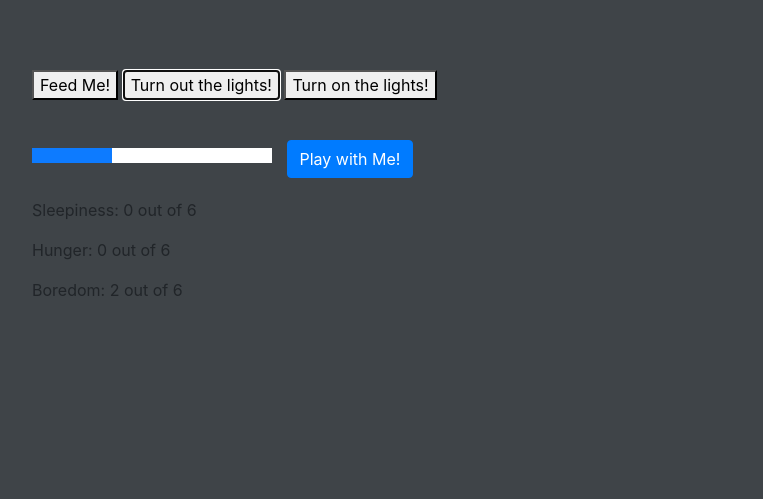
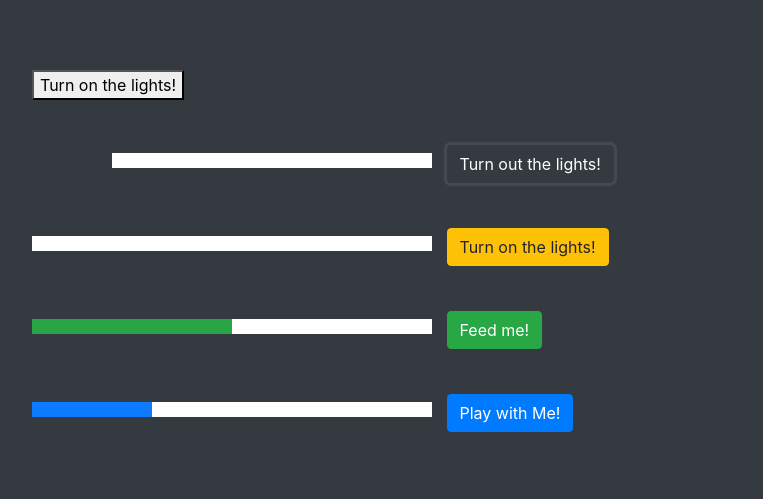
Before and after one commit to lbrantcollins/Tomagotchi-Mini-Project, a plain HTML site: page index.html in a window 1280 px wide. Both pictures are taken after a click on the button "Turn out the lights!". Shown: the top 499 px of the page, without its empty margins (18-781 px from the left). Drawn offline with nearby package versions, Linux system fonts and the light colour scheme; grey boxes are pictures that could not be loaded.

Commit message:
button and progress bars styled for sleepiness, boredom, and hunger

```diff
--- a/css/style.css
+++ b/css/style.css
@@ -23,37 +23,38 @@ button {
 	border: 2px solid black;*/
 }
 
-#boredom-div {
-	margin: 50px;
-	padding: 50px;
+.meter-div {
+	/*margin: 10px;*/
+	padding-top: 5px;
 }
 
-#boredom-meter {
+.meter {
   display: inline-flex;
-  /*justify-content: space-around;*/
   justify-content: left;
-  /*border: 1px solid black;*/
-  width: 240px;
+  width: 400px;
   height: 15px;
   background-color: white;
   margin-right: 10px;
-  /*margin-left: auto;
-  margin-right: auto;
-  margin-top: 5px;
-  margin-bottom: 30px;*/
 }
 
-/*.div-base-color {
-	background-color: white;
-}*/
-.div-alert-color {
+.sleep-meter-color {
+  background-color: #343A40;
+}
+.wake-meter-color {
+  background-color: #FFC105;
+}
+.hunger-meter-color {
+  background-color: #28A645;
+}
+.boredom-meter-color {
+  background-color: #0D7BFF;
+}
+.meter-alert-color {
   background-color: red;
 }
-.div-meter-color {
-	background-color: #0D7BFF;
-}
 
-.div-specs {
+
+.meter-specs {
   display: flex;
   justify-content: space-evenly;
   align-items: center;
--- a/index.html
+++ b/index.html
@@ -14,24 +14,39 @@
 	<div id="container">
 
 		<div id="buttons">
-			<button id="feed-me">Feed Me!</button>
-			<button id="turn-out-lights">Turn out the lights!</button>
 			<button id="turn-on-lights">Turn on the lights!</button>
 		</div>
 
-		<div id="boredom">
-			<div id="boredom-meter">
+		<div class="meter-div">
+			<div id="sleep-meter" class="meter">
+	  		</div>
+	  		<button id="turn-out-lights" type="button" class="btn btn-dark">Turn out the lights!</button>
+	  	</div>
+
+	  	<div class="meter-div">
+			<div id="wake-meter" class="meter">
+	  		</div>
+	  		<button id="turn-on-lights" type="button" class="btn btn-warning">Turn on the lights!</button>
+	  	</div>
+
+		<div class="meter-div">
+			<div id="hunger-meter" class="meter">
+	  		</div>
+	  		<button id="feed-me" type="button" class="btn btn-success">Feed me!</button>
+	  	</div>
+
+		<div class="meter-div">
+			<div id="boredom-meter" class="meter">
 	  		</div>
 	  		<button id="play-with-me" type="button" class="btn btn-primary">Play with Me!</button>
-	  		<!-- <button id="play-with-me">Play with Me!</button> -->
 	  	</div>
 
 
-		<div id="counters">
+<!-- 		<div id="counters">
 			<p>Sleepiness: <span id="sleep-count">0</span> <span class="limit"></span></p>
 			<p>Hunger: <span id="hunger-count">0</span> <span class="limit"></span></p>
 			<p>Boredom: <span  id="boredom-count">0</span> <span class="limit"></span></p>
-		</div>
+		</div> -->
 
 		<!-- Simon's cat looking up expectantly (starting point)  -->
 		<div id="image-div">
--- a/js/app.js
+++ b/js/app.js
@@ -9,17 +9,18 @@ class ClassTomagotchi {
 		this.name = name;
 		this.age = 1;
 		this.ageLimit = 5;
-		this.ageIntervalDefault = 13;
+		this.ageIntervalDefault = 20;
 
 		this.sleepiness = 0;
-		this.sleepIntervalDefault = 11;
+		this.sleepIntervalDefault = 7;
 		this.hunger = 0;
-		this.hungerIntervalDefault = 8;
+		this.hungerIntervalDefault = 3;
 		this.boredom = 0;
-		this.boredomIntervalDefault = 3;
+		this.boredomIntervalDefault = 5;
 
-		this.sleepHungerBoredomLimit = 6;  // must be an even number
-		this.warningTime = 5,
+		this.sleepHungerBoredomLimit = 10;  // must be an even number
+		this.sleepHungerBoredomWarningTime = 7;
+		this.sleepHungerBoredomBackup = 6;
 
 		this.wake = 0;
 		this.wakeIntervalDefault = 3;
@@ -29,7 +30,7 @@ class ClassTomagotchi {
 	// age never gets decremented
 	// and wake gets set back to zero after sleep
 	decrementMeter (characteristic) {;
-		characteristic = Math.max(0, characteristic -  parseInt(this.sleepHungerBoredomLimit / 2));
+		characteristic = Math.max(0, characteristic - this.sleepHungerBoredomBackup);
 		return characteristic;
 	}
 	// increment the sleep, hunger, boredom (and age and wake) meters
@@ -81,15 +82,24 @@ const game = {
 	// Let the Tomagotchi sleep (turn off the lights)
 	turnOutLights() {
 		// console.log("inside turnOutLights");
+		const currentCount = this.tomagotchi.sleepiness;
 		this.tomagotchi.sleepiness = this.tomagotchi.decrementMeter(this.tomagotchi.sleepiness);
 		// change CSS image/animation to dark background
 		// and dark, sleeping image of pet
 		$("#image-src").attr("src", "https://giphy.com/embed/1URlthYDD9ZfNe68JT");
-		$("body").css("background-color", "#3F4448");
+		$("body").css("background-color", "#343A40");
+		const numToRemove = Math.min(currentCount, this.tomagotchi.sleepHungerBoredomBackup);
+		console.log("currentCount = " + currentCount);
+		console.log("numToRemove = " + numToRemove);
+		for (let i = 0; i < numToRemove;  i++) {
+			console.log("div index: " + (currentCount - i));
+	   	$("#sleep-meter" + (currentCount - i)).remove();
+		}
 		//******************
 		//****************** stall the boredom and hunger timers
 		//****************** start the wake timer
 		//******************
+
 	},
 
 	// Wake up the Tomagotchi (turn on the lights)
@@ -101,11 +111,21 @@ const game = {
 	},
 
 	feedTomagotchi() {
-		// console.log("inside feedTomagotchi");
+		console.log("inside feedTomagotchi");
+		const currentCount = this.tomagotchi.hunger;
+		console.log("currentCount = ", currentCount);
 		this.tomagotchi.hunger = this.tomagotchi.decrementMeter(this.tomagotchi.hunger);
-		// change CSS image/animation to hungry pet
+		console.log("hunger meter = ", this.tomagotchi.hunger);
+		// change CSS image/animation happy heart
 		$("#image-src").attr("src", "https://giphy.com/embed/1r94BxRXEi2l5YnGVp");
 		$("body").css("background-color", "lavender");
+		const numToRemove = Math.min(currentCount, this.tomagotchi.sleepHungerBoredomBackup);
+		console.log("currentCount = " + currentCount);
+		console.log("numToRemove = " + numToRemove);
+		for (let i = 0; i < numToRemove;  i++) {
+			console.log("div index: " + (currentCount - i));
+	   	$("#hunger-meter" + (currentCount - i)).remove();
+		}
 	},
 
 	// play with the tomagotchi
@@ -116,12 +136,12 @@ const game = {
 		// change CSS image/animation to playing pet
 		$("#image-src").attr("src", "https://giphy.com/embed/2zotXB1xGbTB28cKAD");
 		$("body").css("background-color", "lavender");
-		const numToRemove = Math.min(currentCount, parseInt(this.tomagotchi.sleepHungerBoredomLimit / 2));
+		const numToRemove = Math.min(currentCount, this.tomagotchi.sleepHungerBoredomBackup);
 		console.log("currentCount = " + currentCount);
 		console.log("numToRemove = " + numToRemove);
 		for (let i = 0; i < numToRemove;  i++) {
 			console.log("div index: " + (currentCount - i));
-	   	$("#boredom-div" + (currentCount - i)).remove();
+	   	$("#boredom-meter" + (currentCount - i)).remove();
 		}
 
 	   // $("#boredom-div1").remove();
@@ -164,16 +184,16 @@ const game = {
 		}
 	},
 
-	updateScoreBoard() {
-		// console.log("inside updateScoreBoard");
-		// console.log("sleep", this.tomagotchi.sleepiness,
-			// "hunger", this.tomagotchi.hunger,
-			// "boredom", this.tomagotchi.boredom,
-			// "age", this.tomagotchi.age);
-		$('#sleep-count').text(this.tomagotchi.sleepiness);
-		$('#hunger-count').text(this.tomagotchi.hunger);
-		$('#boredom-count').text(this.tomagotchi.boredom);
-	},
+	// updateScoreBoard() {
+	// 	// console.log("inside updateScoreBoard");
+	// 	// console.log("sleep", this.tomagotchi.sleepiness,
+	// 		// "hunger", this.tomagotchi.hunger,
+	// 		// "boredom", this.tomagotchi.boredom,
+	// 		// "age", this.tomagotchi.age);
+	// 	$('#sleep-count').text(this.tomagotchi.sleepiness);
+	// 	$('#hunger-count').text(this.tomagotchi.hunger);
+	// 	$('#boredom-count').text(this.tomagotchi.boredom);
+	// },
 
 	runGame() {
 		// MDN timer -- returns a handle that can be used to stop timer
@@ -185,48 +205,57 @@ const game = {
 	   	this.timeElapsed++;
 	   	console.log(`time: ${this.timeElapsed}`);
 
+
 	   	// a failsafe to get out of the timer after a long time of playing
 			if (this.timeElapsed >= this.maxTimeLengthOfGame) {
 				clearInterval(timer);
 				console.log("Game too long!\n Thank goodness I put in a failsafe to stop the game so you can rest!");
 			}
 
-	   	// $('#timer').text(`Time: ${this.time}s`);
 
 	   	// Sleepiness increase (slowest to change)
 	   	if (this.timeElapsed % this.tomagotchi.sleepIntervalDefault === 0) {
 	   		this.tomagotchi.sleepiness = this.tomagotchi.incrementMeter(this.tomagotchi.sleepiness);
-	   		// console.log("increasing sleep counter: " + this.tomagotchi.sleepiness);
-	   		if (this.tomagotchi.sleepiness >= this.tomagotchi.warningTime) {
+	   		$div = $("<div/>");
+	   		$div.attr("class", "meter-specs sleep-meter-color");
+	   		$div.attr("id", "sleep-meter" + this.tomagotchi.sleep);
+	   		if (this.tomagotchi.sleepiness >= this.tomagotchi.sleepHungerBoredomWarningTime) {
 	   			// show sleeping Tomagotchi
 	   			$("#image-src").attr("src", "https://giphy.com/embed/1URlthYDD9ZfNe68JT");
+	   			$div.attr("class", "meter-specs meter-alert-color");
 	   		}
+	   		$("#sleep-meter").append($div);
 	   	}
+
 	   	// Hunger increase
 	   	if (this.timeElapsed % this.tomagotchi.hungerIntervalDefault === 0) {
 	   		this.tomagotchi.hunger = this.tomagotchi.incrementMeter(this.tomagotchi.hunger);
-	   		// console.log("increasing hunger counter: " + this.tomagotchi.hunger);
-	   		if (this.tomagotchi.hunger >= this.tomagotchi.warningTime) {
+	   		$div = $("<div/>");
+	   		$div.attr("class", "meter-specs hunger-meter-color");
+	   		$div.attr("id", "hunger-meter" + this.tomagotchi.hunger);
+	   		if (this.tomagotchi.hunger >= this.tomagotchi.sleepHungerBoredomWarningTime) {
 	   			// show hungry Tomagotchi
 	   			$("#image-src").attr("src", "https://giphy.com/embed/1xnu4sgy1FpbHXZoW6");
+	   			$div.attr("class", "meter-specs meter-alert-color");
 	   		}
+	   		$("#hunger-meter").append($div);
 	   	}
+
 	   	// Boredom increase (fastest to change)
 	   	if (this.timeElapsed % this.tomagotchi.boredomIntervalDefault === 0) {
 	   		this.tomagotchi.boredom = this.tomagotchi.incrementMeter(this.tomagotchi.boredom);
-	   		// console.log("increasing boredom counter: " + this.tomagotchi.boredom);
 	   		$div = $("<div/>");
-	   		$div.attr("class", "div-specs div-meter-color");
-	   		$div.attr("id", "boredom-div" + this.tomagotchi.boredom);
-	   		if (this.tomagotchi.boredom >= this.tomagotchi.warningTime) {
-	   			// show hungry Tomagotchi
+	   		$div.attr("class", "meter-specs boredom-meter-color");
+	   		$div.attr("id", "boredom-meter" + this.tomagotchi.boredom);
+	   		if (this.tomagotchi.boredom >= this.tomagotchi.sleepHungerBoredomWarningTime) {
+	   			// show bored Tomagotchi
 	   			$("#image-src").attr("src", "https://giphy.com/embed/pzvUEkOeAViy7VS7B6");
-	   			$div.attr("class", "div-specs div-alert-color");
+	   			// show red in the progress bar (the meter)
+	   			$div.attr("class", "meter-specs meter-alert-color");
 	   		}
 	   		$("#boredom-meter").append($div);
-	   		console.log("div5 is: ", $("#div5"));
+			}
 
-			}
 			// increase age (much slower to change)
 			if (this.timeElapsed % this.tomagotchi.ageIntervalDefault === 0) {
 	   		this.tomagotchi.age = this.tomagotchi.incrementMeter(this.tomagotchi.age);
@@ -235,8 +264,6 @@ const game = {
 	   		this.ageTomagotchi();
 			}
 
-	   	// Display updated score board
-	   	this.updateScoreBoard();
 
 	   	// Check if tomagotchi has died or grown too old
 	   	// That is, check if game has ended
@@ -258,7 +285,12 @@ const game = {
 				clearInterval(timer);
 			}
 
-		}, 1000);  // timer is on 1-second interval (1000 milliseconds)
+			// Display updated score board
+	   	// this.updateScoreBoard();
+
+
+
+		}, 500);  // timer is in milliseconds
   	}
 
 }
@@ -275,20 +307,20 @@ game.startTomagotchi();
 //**************************************************
 $('#feed-me').on('click', (e) => {
 	game.feedTomagotchi();
-	game.updateScoreBoard();
+	// game.updateScoreBoard();
 })
 
 $('#play-with-me').on('click', (e) => {
 	game.playWithTomagotchi();
-	game.updateScoreBoard();
+	// game.updateScoreBoard();
 });
 
 $('#turn-out-lights').on('click', (e) => {
 	game.turnOutLights();
-	game.updateScoreBoard();
+	// game.updateScoreBoard();
 });
 
 $('#turn-out-lights').on('click', (e) => {
 	game.turnOutLights();
-	game.updateScoreBoard();
+	// game.updateScoreBoard();
 });
```
